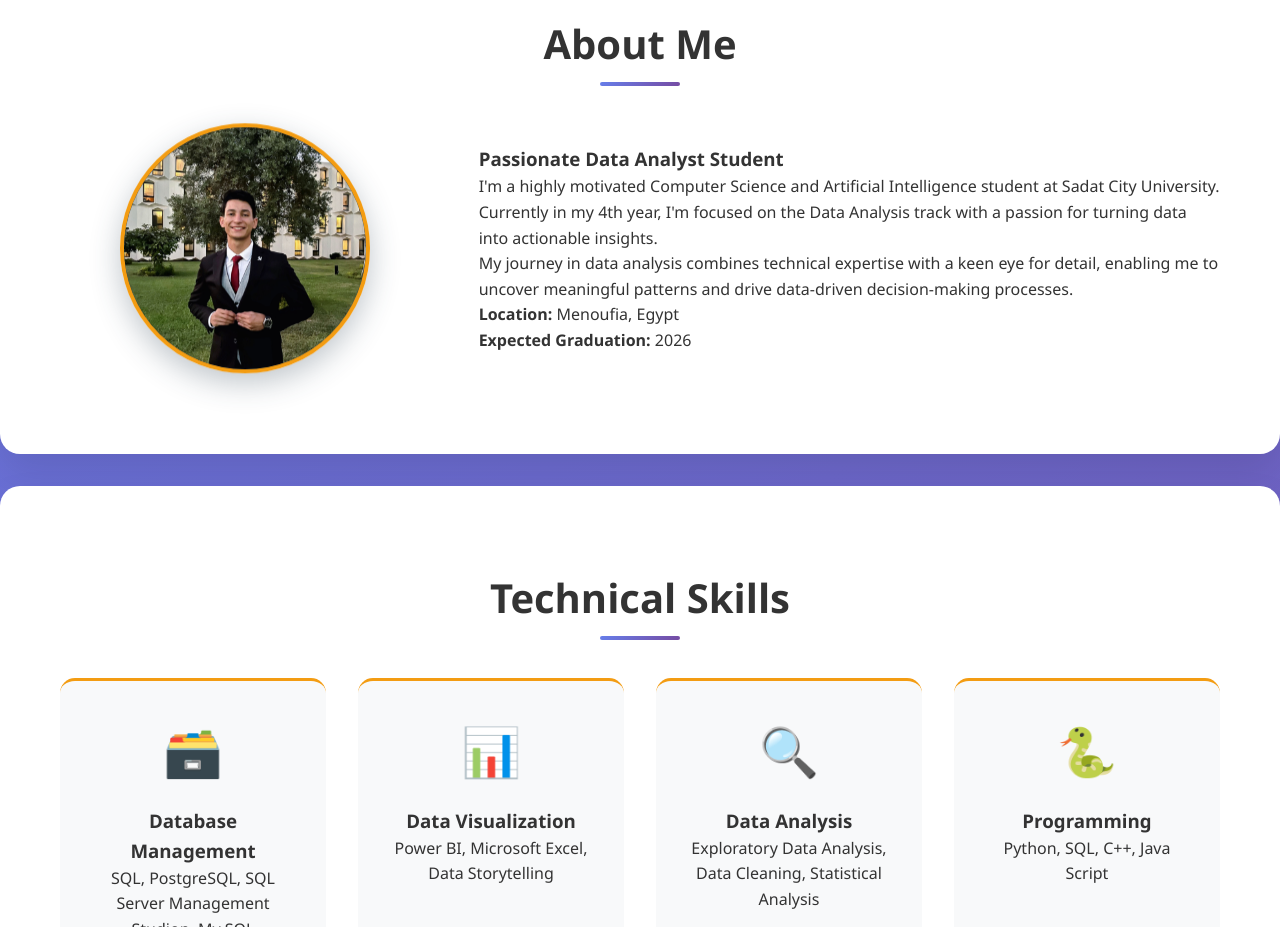
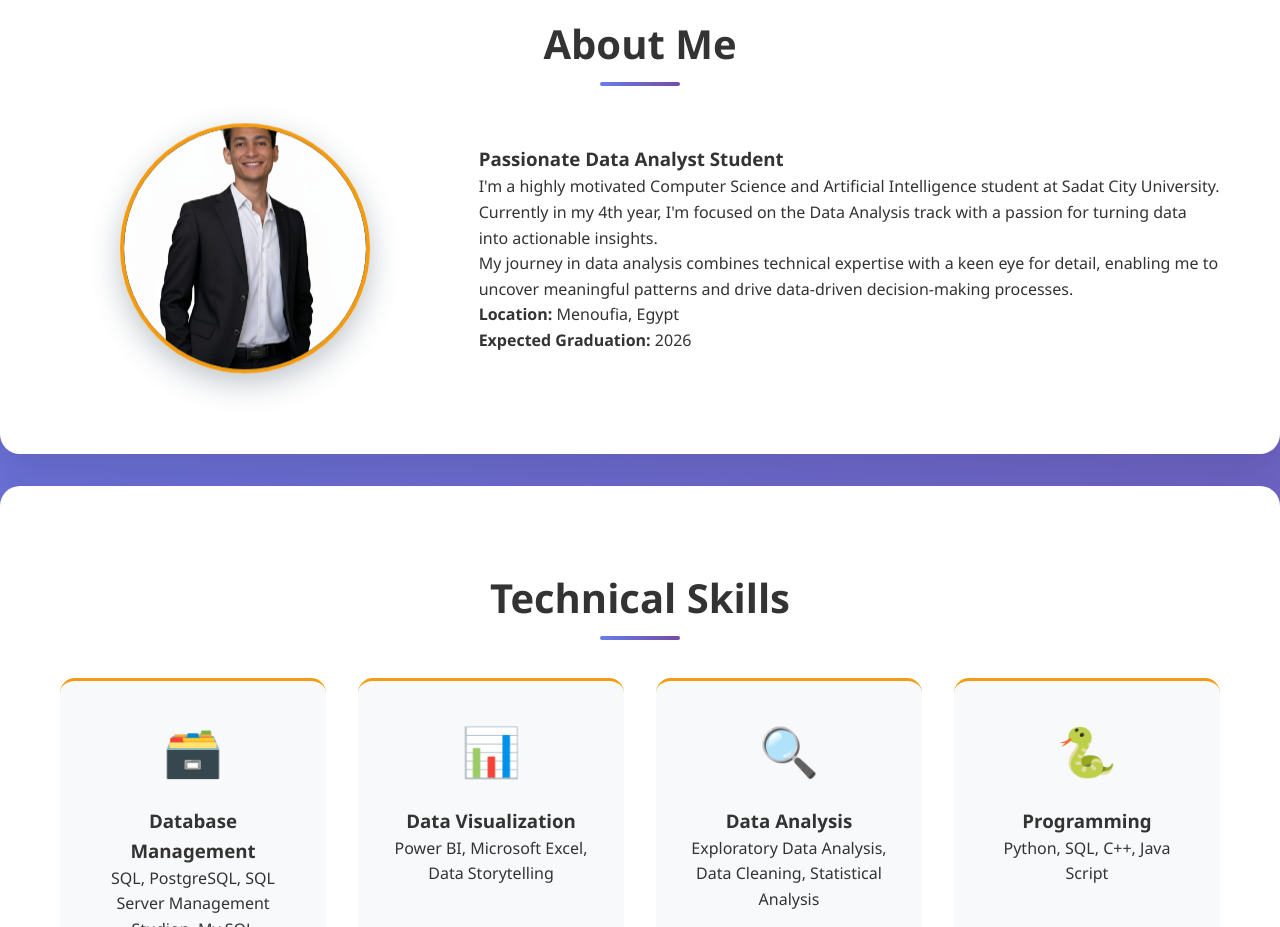
Before and after one commit to minakamel11/MyPortofolio, a plain HTML site: page MyPortfolio.html in a window 1280 px wide. Shown: the part 900-1827 px from the top of the page. Drawn offline with Linux system fonts and the light colour scheme.

Commit message:
Update MyPortfolio.html

```diff
--- a/MyPortfolio.html
+++ b/MyPortfolio.html
@@ -329,7 +329,7 @@
             <h2 class="section-title">About Me</h2>
             <div class="about-grid">
                 <div class="about-image">
-                        <img src="image/mm.jpg" alt="Mina Kamel">
+                        <img src="image/Formal Profile.jpg" alt="Mina Kamel">
                 </div>
                 <div>
                     <h3>Passionate Data Analyst Student</h3>
```
